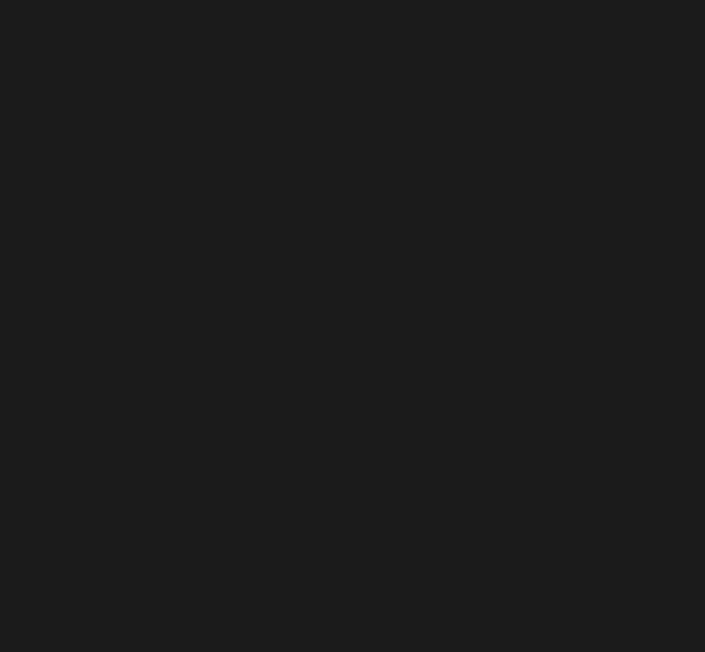
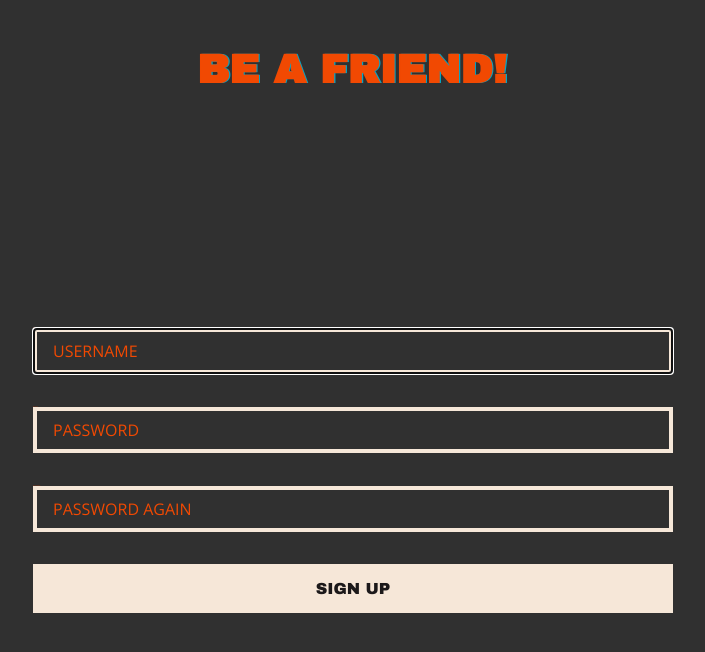
Before and after one commit to olhanotolga/buybyebuy, a React app: page /register in a window 1280 px wide. Shown: the top 652 px of the page, without its empty margins (287-992 px from the left). Built offline with nearby package versions, Linux system fonts and the light colour scheme.

Commit message:
fix: repair registration

```diff
--- a/src/components/LoginRegistration/Registration.jsx
+++ b/src/components/LoginRegistration/Registration.jsx
@@ -1,9 +1,4 @@
-import {
-  useRef,
-  useEffect,
-  useState,
-  useReducer,
-} from 'react';
+import { useRef, useEffect, useState, useReducer } from 'react';
 import { useNavigate } from 'react-router';
 import Header from '../Header';
 import { useUserContext } from '../../context/UserContext';
@@ -15,7 +10,9 @@
 const Registration = () => {
   const { userData, dispatch: dispatchUser } = useUserContext();
   const [currentUser, setCurrentUser] = useState({
-      username: '', password: '', confirmPW: ''
+    username: '',
+    password: '',
+    confirmPW: '',
   });
   const [error, dispatchError] = useReducer(signupErrorReducer, '');
   const focusField = useRef();
@@ -34,8 +31,10 @@
 
   const handleSubmit = (e) => {
     e.preventDefault();
-    if (currentUser.username === '') return handleInputError('DISPLAY_EMPTY_UN');
-    if (currentUser.password === '') return handleInputError('DISPLAY_EMPTY_PW');
+    if (currentUser.username === '')
+      return handleInputError('DISPLAY_EMPTY_UN');
+    if (currentUser.password === '')
+      return handleInputError('DISPLAY_EMPTY_PW');
     if (currentUser.password !== currentUser.confirmPW)
       return handleInputError('DISPLAY_MISMATCH');
     dispatchError('DISPLAY_NULL');
@@ -63,7 +62,7 @@
           id='usernameRegist'
           placeholder='username'
           required
-          value={userData.username}
+          value={currentUser.username}
           onChange={handleInputChange}
           ref={focusField}
         />
@@ -74,7 +73,7 @@
           id='passwordRegist'
           placeholder='password'
           required
-          value={userData.password}
+          value={currentUser.password}
           onChange={handleInputChange}
         />
         <label htmlFor='confirmPassword'>Password again</label>
@@ -83,7 +82,7 @@
           name='confirmPW'
           id='confirmPassword'
           placeholder='password again'
-          value={confirmPW}
+          value={currentUser.confirmPW}
           onChange={handleInputChange}
         />
         <Button>Sign up</Button>
```
Lines whose indentation alone changed are shown as unchanged.
